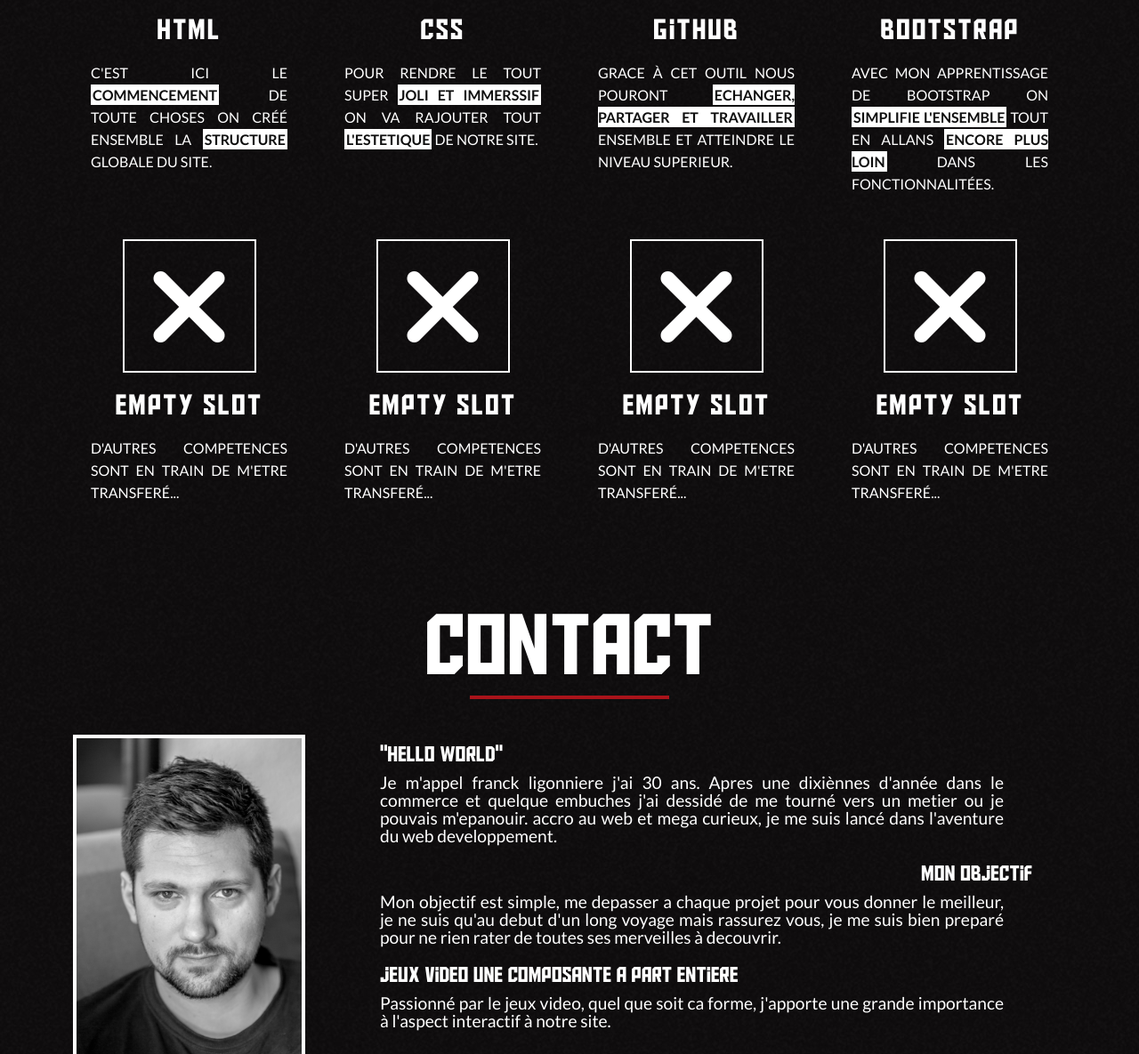
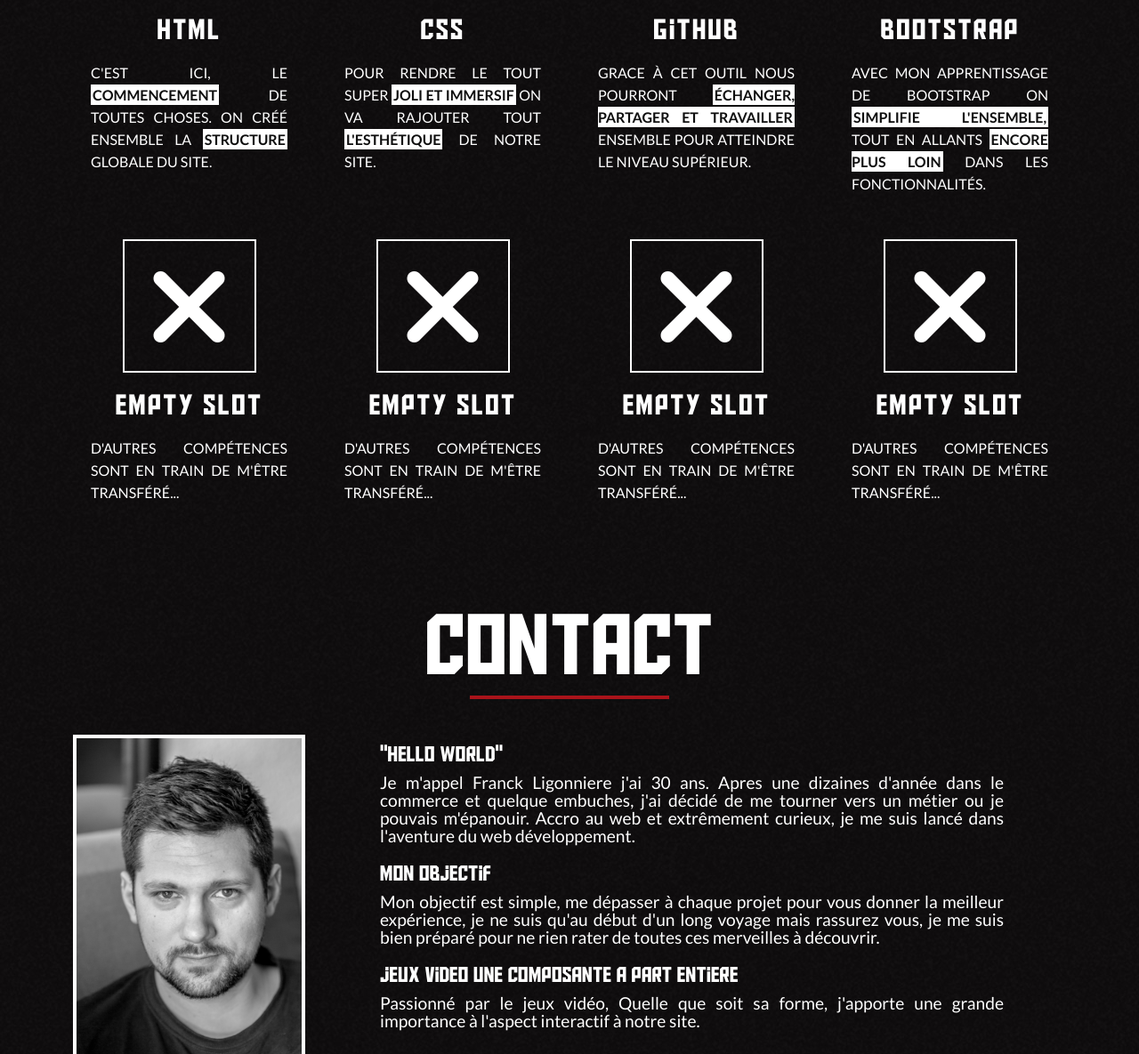
Before and after one commit to FranckLigonnierePro/Portfolio-v2, a plain HTML site: page index.html in a window 1280 px wide. Shown: the part 1963-3148 px from the top of the page at 89% size. Drawn offline with nearby package versions, Linux system fonts and the light colour scheme.

Commit message:
orthographe

```diff
--- a/index.html
+++ b/index.html
@@ -121,9 +121,7 @@
           <div class="row">
             <div class="col">
               <h1>Portfolio</h1>
-              <blockquote>"C'est à travers tout ces projets que j'ai pu
-                apprendre, trebucher, me relever, reussir et continuer à pousser
-                les limites"</blockquote>
+              <blockquote>"C'est à travers tout ces projets que j'ai pu apprendre, trébucher, me relever, réussir et continuer à pousser les limites"</blockquote>
             </div>
           </div>
         </div>
@@ -188,30 +186,30 @@
               <div class="col-md-6 col-lg-3 skill">
                 <div class="logo-skills"><i class="fab fa-html5"></i></div>
                 <h2>html</h2>
-                <p>C'est ici le <span>commencement</span> de toute choses on
+                <p>C'est ici, le <span>commencement</span> de toutes choses. On
                   créé ensemble la <span>structure</span> globale du site.</p>
               </div>
 
               <div class="col-md-6 col-lg-3 skill">
                 <div class="logo-skills"><i class="fab fa-css3"></i></div>
                 <h2>css</h2>
-                <p>Pour rendre le tout super <span>joli et immerssif</span> on
-                  va rajouter tout <span>l'estetique</span> de notre site.</p>
+                <p>Pour rendre le tout super <span>joli et immersif</span> on
+                  va rajouter tout <span>l'esthétique</span> de notre site.</p>
               </div>
 
               <div class="col-md-6 col-lg-3 skill">
                 <div class="logo-skills"><i class="fab fa-github"></i></div>
                 <h2>github</h2>
-                <p>Grace à cet outil nous pouront <span>echanger, partager et
-                    travailler</span> ensemble et atteindre le niveau superieur.</p>
+                <p>Grace à cet outil nous pourront <span>échanger, partager et
+                    travailler</span> ensemble pour atteindre le niveau supérieur.</p>
               </div>
 
               <div class="col-md-6 col-lg-3 skill">
                 <div class="logo-skills"><i class="fab fa-bootstrap"></i></div>
                 <h2>bootstrap</h2>
                 <p>Avec mon apprentissage de bootstrap on <span>simplifie
-                    l'ensemble</span> tout en allans <span>encore plus loin</span>
-                  dans les fonctionnalitées.</p>
+                    l'ensemble,</span> tout en allants <span>encore plus loin</span>
+                  dans les fonctionnalités.</p>
               </div>
             </div>
           </div>
@@ -224,25 +222,25 @@
               <div class="col-md-6 col-lg-3 skill">
                 <div class="logo-skills"><i class="fas fa-times"></i></div>
                 <h2>empty slot</h2>
-                <p>D'autres competences sont en train de m'etre transferé...</p>
+                <p>D'autres compétences sont en train de m'être transféré...</p>
               </div>
               <div class="col-md-6 col-lg-3 skill">
                 <div class="logo-skills"><i class="fas fa-times"></i></div>
                 <h2>empty slot</h2>
-                <p>D'autres competences sont en train de m'etre transferé...</p>
+                <p>D'autres compétences sont en train de m'être transféré...</p>
               </div>
 
               <div class="col-md-6 col-lg-3 skill">
                 <div class="logo-skills"><i class="fas fa-times"></i></div>
                 <h2>empty slot</h2>
-                <p>D'autres competences sont en train de m'etre transferé...</p>
+                <p>D'autres compétences sont en train de m'être transféré...</p>
               </div>
 
               <div class="col-md-6 col-lg-3 skill">
 
                 <div class="logo-skills"><i class="fas fa-times"></i></div>
                 <h2>empty slot</h2>
-                <p>D'autres competences sont en train de m'etre transferé...</p>
+                <p>D'autres compétences sont en train de m'être transféré...</p>
               </div>
             </div>
           </div>
@@ -267,18 +265,18 @@
               </div>
               <div class="col-md-9 text-bio">
                 <h2>"hello world"</h2>
-                <p>Je m'appel franck ligonniere j'ai 30 ans. Apres une dixiènnes
-                  d'année dans le commerce et quelque embuches j'ai dessidé de
-                  me tourné vers un metier ou je pouvais m'epanouir.
-                  accro au web et mega curieux, je me suis lancé dans l'aventure
-                  du web developpement. </p>
-                <h2><span>Mon objectif</span></h2>
-                <p>Mon objectif est simple, me depasser a chaque projet pour
-                  vous donner le meilleur, je ne suis qu'au debut d'un long
-                  voyage mais rassurez vous, je me suis bien preparé pour ne
-                  rien rater de toutes ses merveilles à decouvrir.</p>
+                <p>Je m'appel Franck Ligonniere j'ai 30 ans.
+                  Apres une dizaines d'année dans le commerce et quelque embuches,
+                  j'ai décidé de me tourner vers un métier ou je pouvais m'épanouir.
+                  Accro au web et extrêmement curieux,
+                  je me suis lancé dans l'aventure du web développement.</p>
+                <h2>Mon objectif</h2>
+                <p>Mon objectif est simple,
+                  me dépasser à chaque projet pour vous donner la meilleur expérience,
+                  je ne suis qu'au début d'un long voyage mais rassurez vous,
+                  je me suis bien préparé pour ne rien rater de toutes ces merveilles à découvrir.</p>
                 <h2>jeux video une composante a part entiere</h2>
-                <p>Passionné par le jeux video, quel que soit ca forme,
+                <p>Passionné par le jeux vidéo, Quelle que soit sa forme,
                   j'apporte une grande importance à l'aspect interactif à notre
                   site.</p>
                 <div class="mailing">
@@ -298,7 +296,7 @@
             <div class="row">
               <div class="col thx">
                 <h2>merci</h2>
-                <p>Au plaisir d'echanger, partager, travailler avec vous.</p>
+                <p>Au plaisir d'échanger, partager, travailler avec vous.</p>
               </div>
             </div>
           </div>
```
